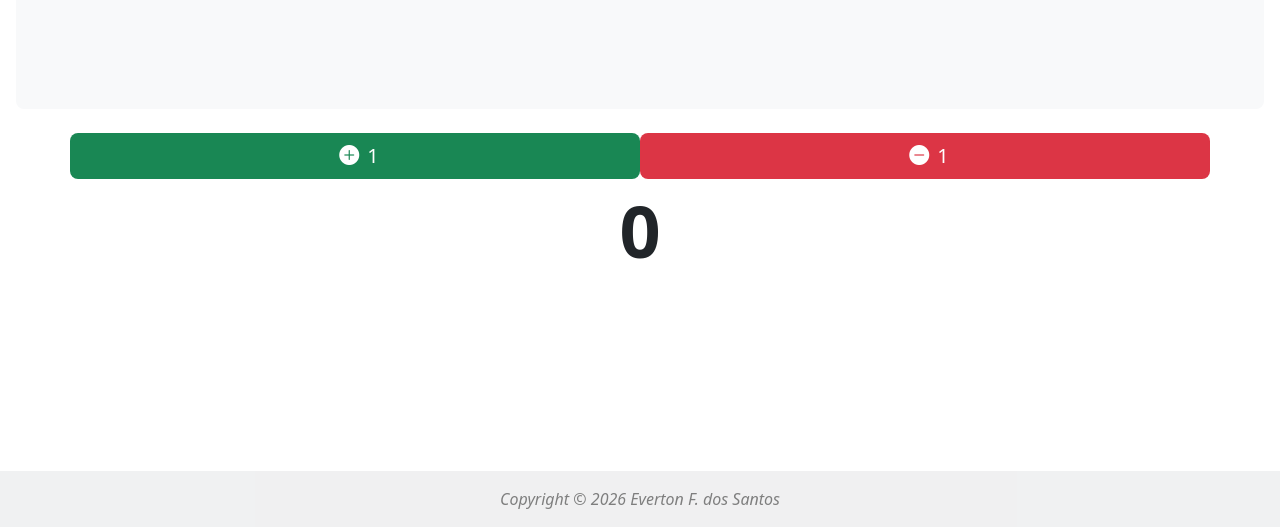
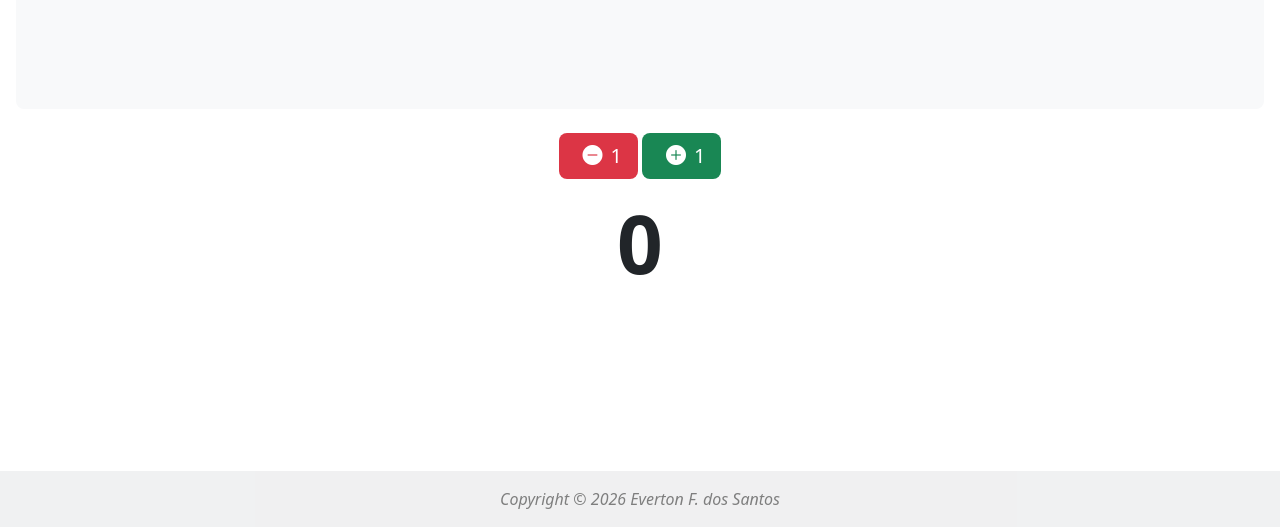
Before and after one commit to evrttn/tarefa2, a website: page index.html in a window 1280 px wide. Shown: the part 273-800 px from the top of the page. Drawn offline with nearby package versions, Linux system fonts and the light colour scheme.

Commit message:
solucao usando d-flex

```diff
--- a/index.html
+++ b/index.html
@@ -49,25 +49,18 @@
           </div>
         </div>
 
-        <div class="container">
-          <!-- botoes -->
-          <div class="row">
-            <div class="col-12 col-md-6 m-0 p-0">
-              <button class="btn btn-primary btn-lg bg-success border-0 w-100" type="button"><i
-                  class="bi bi-plus-circle-fill m-2"></i>1</button>
-            </div>
-            <div class="col-12 col-md-6 m-0 p-0">
-              <button class="btn btn-primary btn-lg bg-danger border-0 w-100" type="button"><i
-                  class="bi bi-dash-circle-fill m-2"></i>1</button>
-            </div>
-          </div>
+        <!-- botoes-->
+        <div class="d-flex flex-column flex-md-row justify-content-center gap-1">
+          <button class="btn btn-primary btn-lg bg-success border-0 order-md-2" type="button"><i
+              class="bi bi-plus-circle-fill m-2"></i>1</button>
+          <button class="btn btn-primary btn-lg bg-danger border-0 order-md-1" type="button"><i
+              class="bi bi-dash-circle-fill m-2"></i>1</button>
+        </div>
 
-          <!-- acumulador -->
-          <div class="row">
-            <div class="col-12 mt-2">
-              <h1 class="display-2 text-center fw-bold">0</h1>
-            </div>
-          </div>
+        <!-- contador -->
+        <div class="d-flex justify-content-center mt-3">
+          <h1 class="display-1 fw-bold">0</h1>
+        </div>
       </main>
     </div>
 
```
